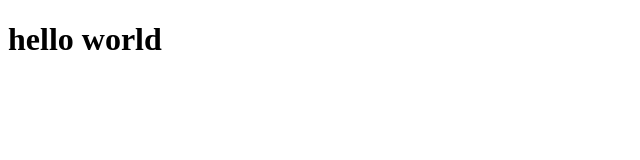
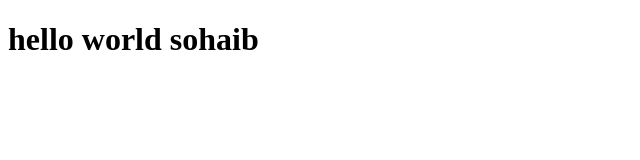
Before and after one commit to sohaibdanish/Bootcamp_sample, a plain HTML site: page index.html in a window 1280 px wide. Shown: the whole page, without its empty margins (0-640 px from the left). Drawn offline with Linux system fonts and the light colour scheme.

Commit message:
Update index.html

```diff
--- a/index.html
+++ b/index.html
@@ -6,6 +6,6 @@
     <title>Document</title>
 </head>
 <body>
-    <h1>hello world </h1>
+    <h1>hello world sohaib</h1>
 </body>
 </html>
```
